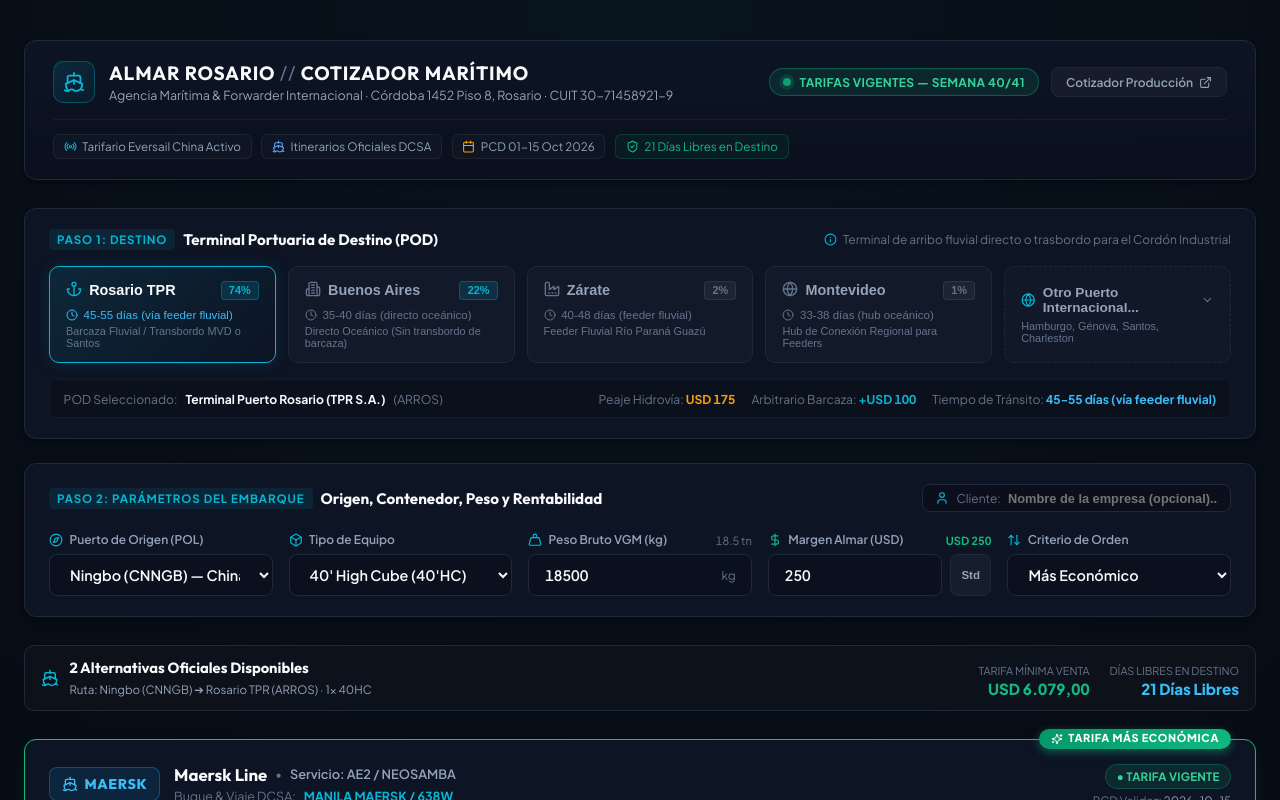
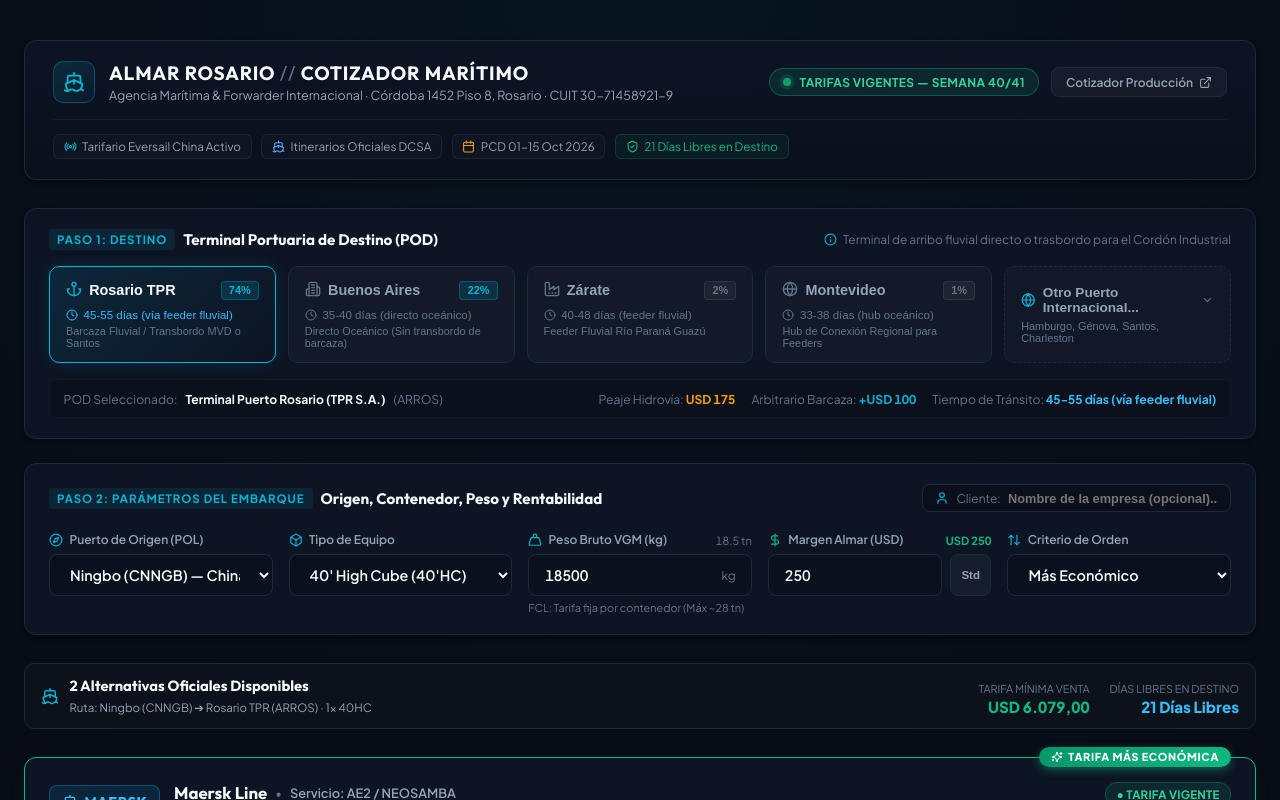
Before and after one commit to FranBondino/multinaviera-cotizacion, a Next.js app: page /demo in a window 1280 px wide. Shown: the top 800 px of the page. Built offline with nearby package versions, Linux system fonts and the light colour scheme.

Commit message:
docs(demo): add explanatory microcopy under weight input clarifying FCL box rate vs HWS

```diff
--- a/components/demo/FilterBar.js
+++ b/components/demo/FilterBar.js
@@ -220,6 +220,16 @@
               kg
             </span>
           </div>
+          <div style={{
+            fontSize: '0.68rem',
+            color: isHWSActive ? '#fbbf24' : 'var(--text-dim)',
+            marginTop: '0.35rem',
+            lineHeight: 1.2,
+          }}>
+            {is20GP
+              ? (isHWSActive ? '⚠️ Supera 20 tn: Aplica recargo HWS (+USD 200)' : 'Tarifa fija (HWS aplica si > 20 tn)')
+              : 'FCL: Tarifa fija por contenedor (Máx ~28 tn)'}
+          </div>
         </div>
 
         {/* 4. Almar Margin Input */}
```
